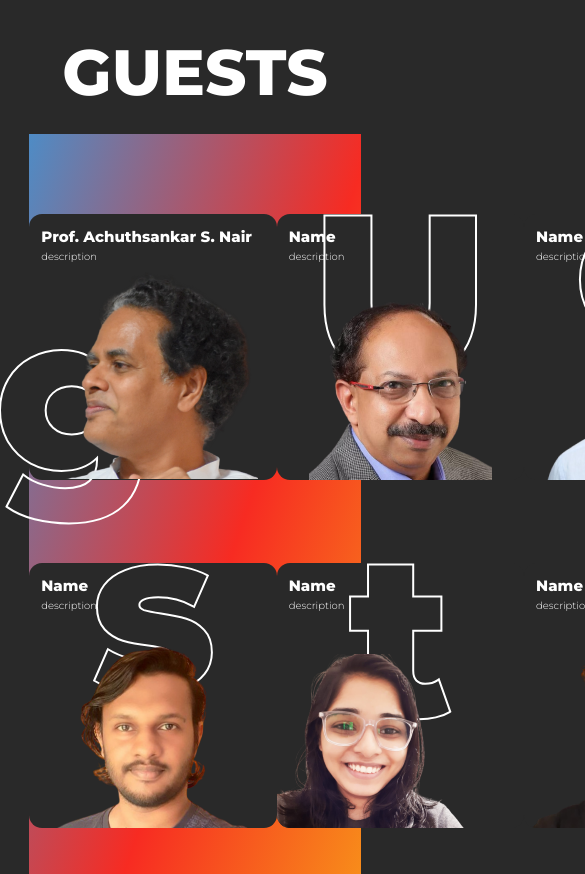
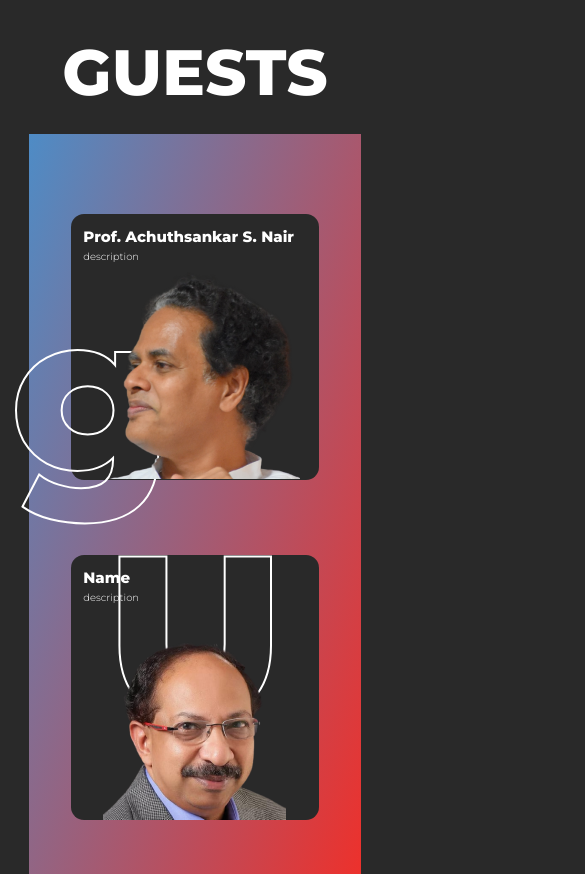
Before and after one commit to iamAravindks/excelsior22, a Gatsby site: page / in a window 390 px wide. Shown: the part 1340-2214 px from the top of the page, 585 px wide, since content can reach past the window. Built offline with nearby package versions, Linux system fonts and the light colour scheme; Gatsby itself is replaced by a stand-in of ours.

Commit message:
update Guest.js and its css module

```diff
--- a/src/components/Guests/Guests.js
+++ b/src/components/Guests/Guests.js
@@ -97,8 +97,8 @@ const Guests = () => {
               />
             </svg>
             <div className={styles.content}>
-              <h5>Name</h5>
-              <p>description</p>
+              <h5>Arjun R</h5>
+              <p>Final year, Electronics and communication student</p>
               <img src={d} />
             </div>
           </div>
@@ -119,8 +119,11 @@ const Guests = () => {
             </svg>
 
             <div className={styles.content}>
-              <h5>Name</h5>
-              <p>description</p>
+              <h5>Rasmi</h5>
+              <p>
+                Assistant System Engineer at TCS, Member of GHCI'18
+                Official-ChatBot Development Team
+              </p>
               <img src={e} />
             </div>
           </div>
@@ -140,8 +143,8 @@ const Guests = () => {
               />
             </svg>
             <div className={styles.content}>
-              <h5>Name</h5>
-              <p>description</p>
+              <h5>Aswin PG</h5>
+              <p>Co-Founder Epoq Zero LLP</p>
               <img src={f} />
             </div>
           </div>
--- a/src/components/Guests/guests.module.scss
+++ b/src/components/Guests/guests.module.scss
@@ -91,6 +91,7 @@
   }
   .content {
     position: relative;
+    background-color: red;
   }
   img {
     position: relative;
@@ -173,3 +174,28 @@
     margin-left: -1px;
   }
 }
+.guestSection {
+  .guests {
+    .first {
+      .content.a {
+        background: red;
+      }
+    }
+  }
+}
+
+@media only screen and (max-width: 768px) {
+  .guestSection {
+    .guests {
+      gap: 0px;
+      .first,
+      .second,
+      .third {
+        flex-direction: column;
+        .imageComponent {
+          margin-bottom: 2rem;
+        }
+      }
+    }
+  }
+}
```
Also changed, not shown: src/components/Guests/guests.module.css, 1 other file.
